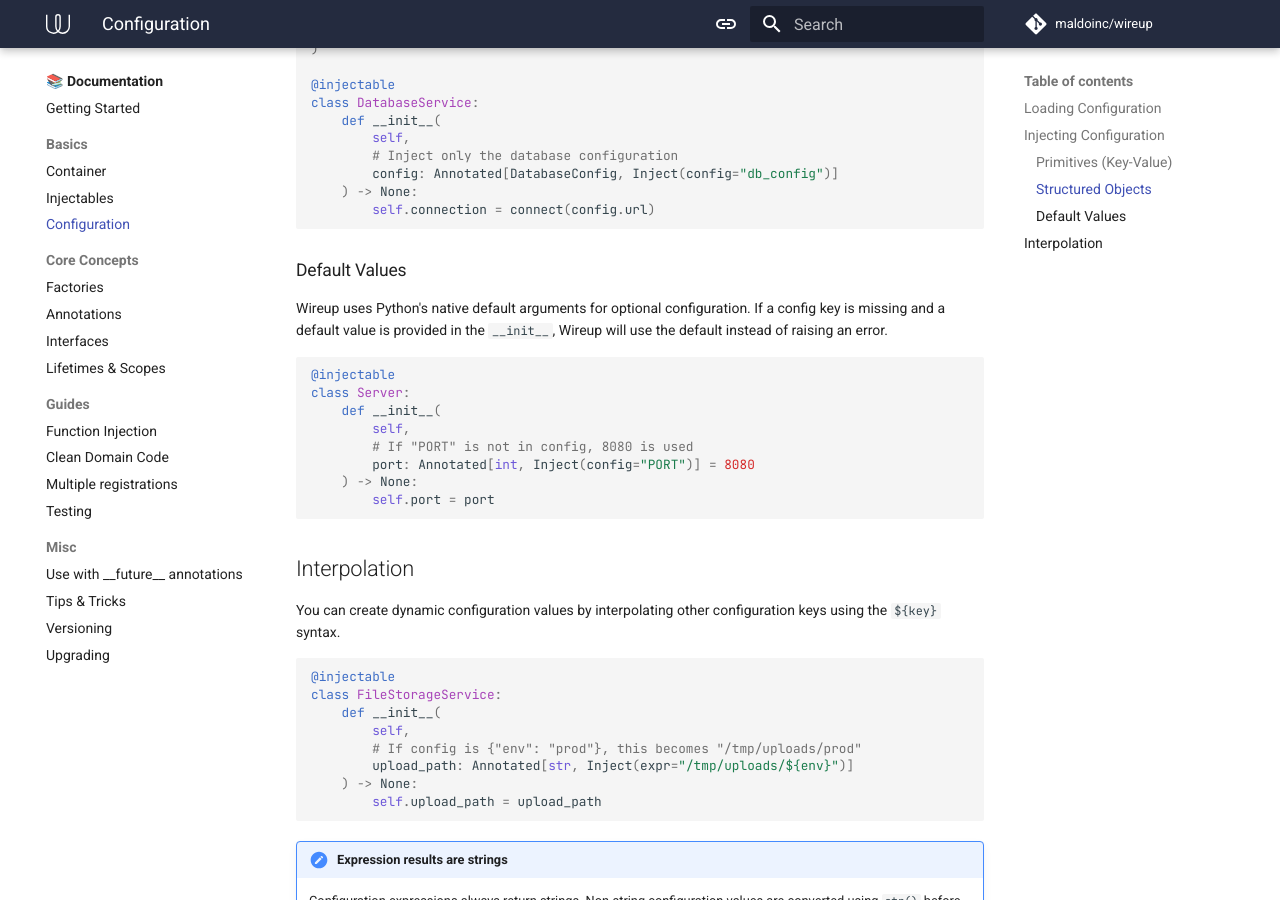
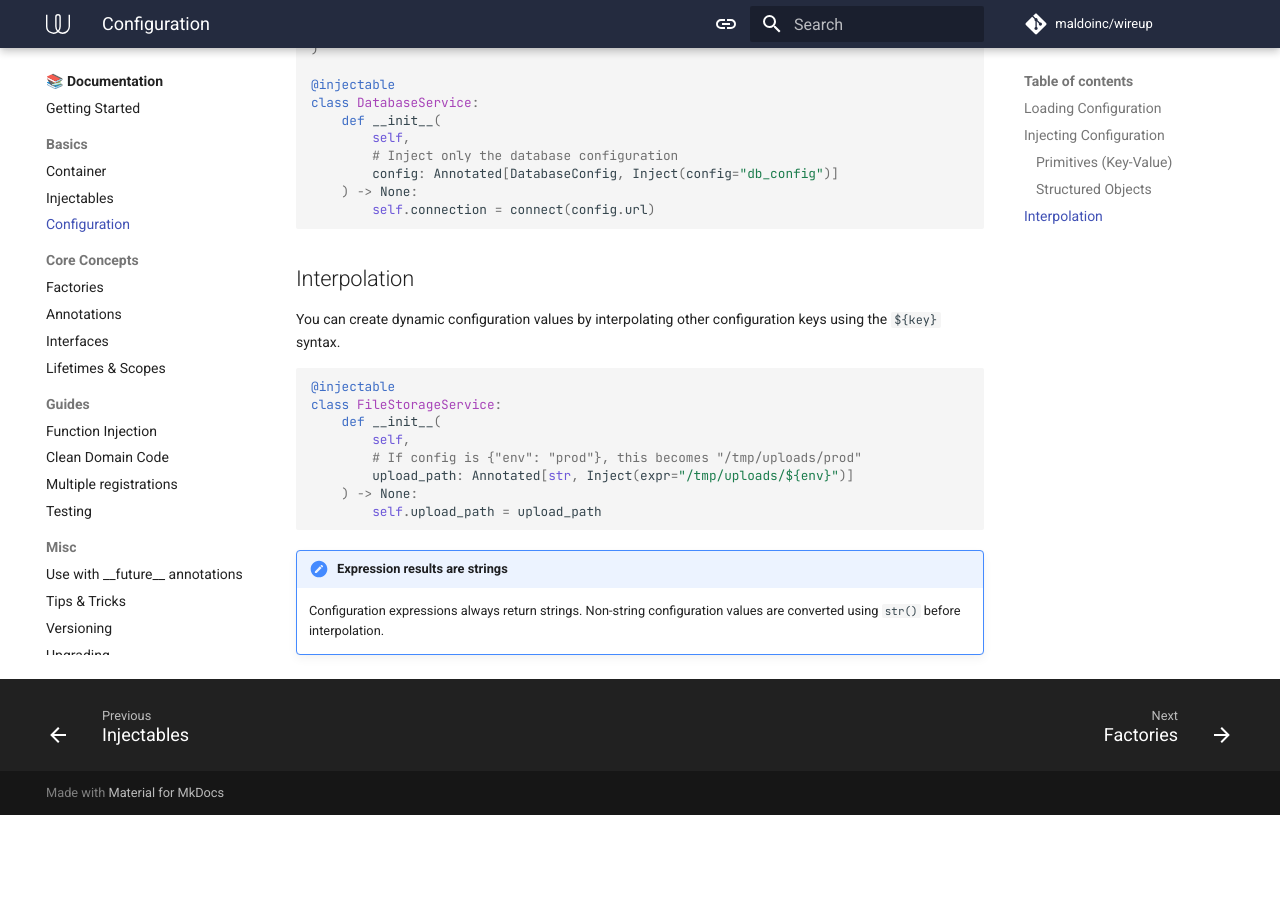
Before and after one commit to maldoinc/wireup, an MkDocs documentation site: the page built from docs/pages/configuration.md, in a window 1280 px wide and 900 px high, scrolled down 1249 px. Built offline with MkDocs 1.6.1 and Material for MkDocs 9.7.7, drawn with Linux system fonts in a browser that asks for light colours; comment, search, counter and statistics services are not loaded; the version menu is left out; after the commit the page ends 2064 px from its top, so only the background shows below that.

Commit message:
Update docs

````diff
--- a/docs/pages/configuration.md
+++ b/docs/pages/configuration.md
@@ -67,20 +67,6 @@ class DatabaseService:
         self.connection = connect(config.url)
 ```
 
-### Default Values
-
-Wireup uses Python's native default arguments for optional configuration. If a config key is missing and a default value is provided in the `__init__`, Wireup will use the default instead of raising an error.
-
-```python
-@injectable
-class Server:
-    def __init__(
-        self,
-        # If "PORT" is not in config, 8080 is used
-        port: Annotated[int, Inject(config="PORT")] = 8080
-    ) -> None:
-        self.port = port
-```
 
 ## Interpolation
 
````
